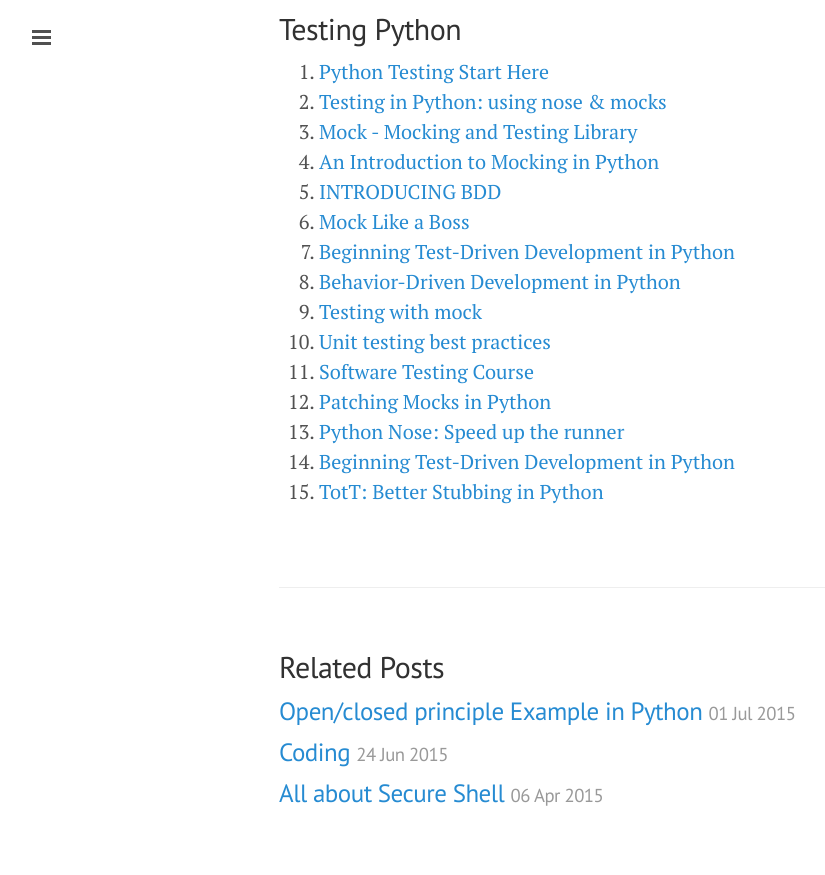
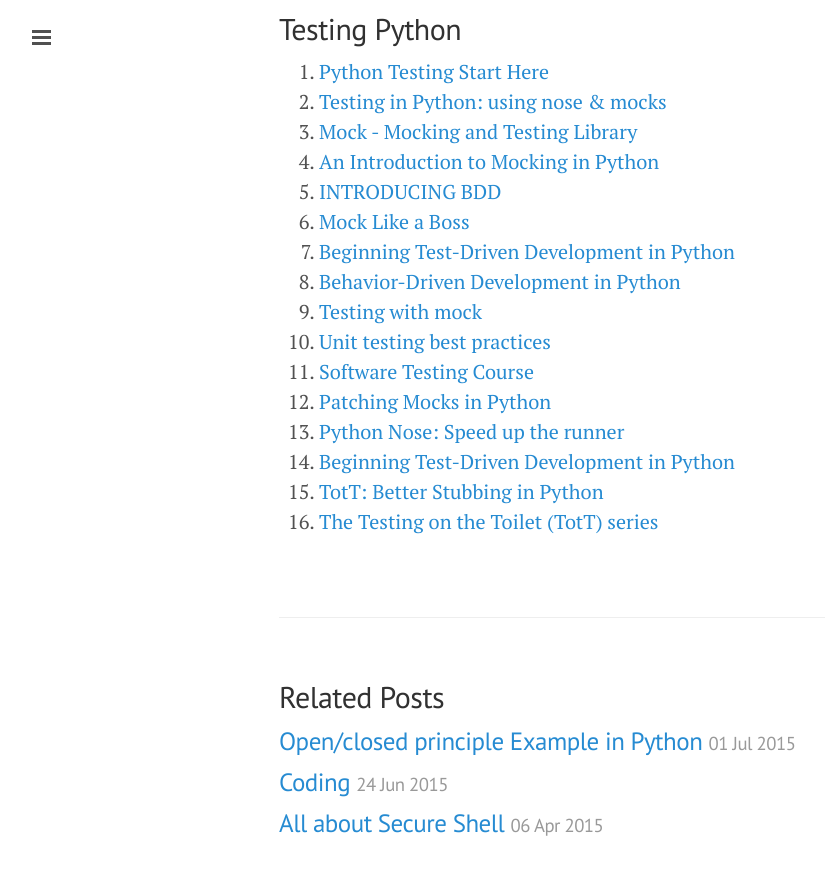
Before and after one commit to ibotdotout/ibotdotout.github.io, a Jekyll site: the page built from _posts/2014-07-11-python-testing.md, in a window 1280 px wide and 900 px high, scrolled down 4263 px. Shown: the top 875 px of the window, without its empty margins (1-826 px from the left). Built offline with Jekyll 4.4.1, drawn with Linux system fonts in a browser that asks for light colours; Markdown is read by kramdown in place of the engine named in the settings.

Commit message:
add Testing on the Toilet series

```diff
--- a/_posts/2014-07-11-python-testing.md
+++ b/_posts/2014-07-11-python-testing.md
@@ -168,3 +168,4 @@ Cover - (Stmts - Miss)/Stmts * 100
 13. [Python Nose: Speed up the runner](http://www.metaklass.org/nose-accelerating-the-runner/)
 14. [Beginning Test-Driven Development in Python](http://code.tutsplus.com/tutorials/beginning-test-driven-development-in-python--net-30137)
 15. [TotT: Better Stubbing in Python](http://googletesting.blogspot.com/2007/01/better-stubbing-in-python.html)
+16. [The Testing on the Toilet (TotT) series](http://googletesting.blogspot.com/search/label/TotT)
```
